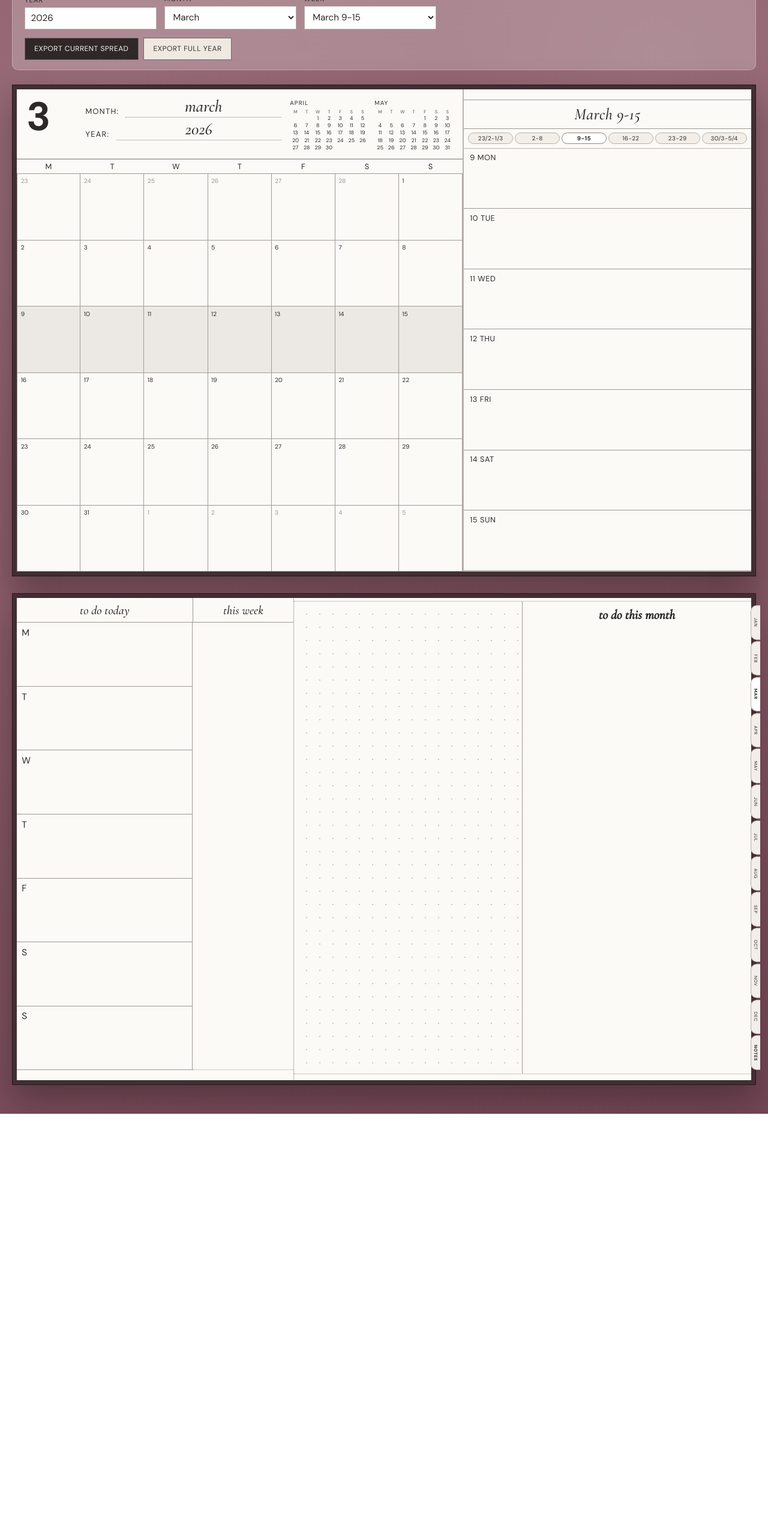
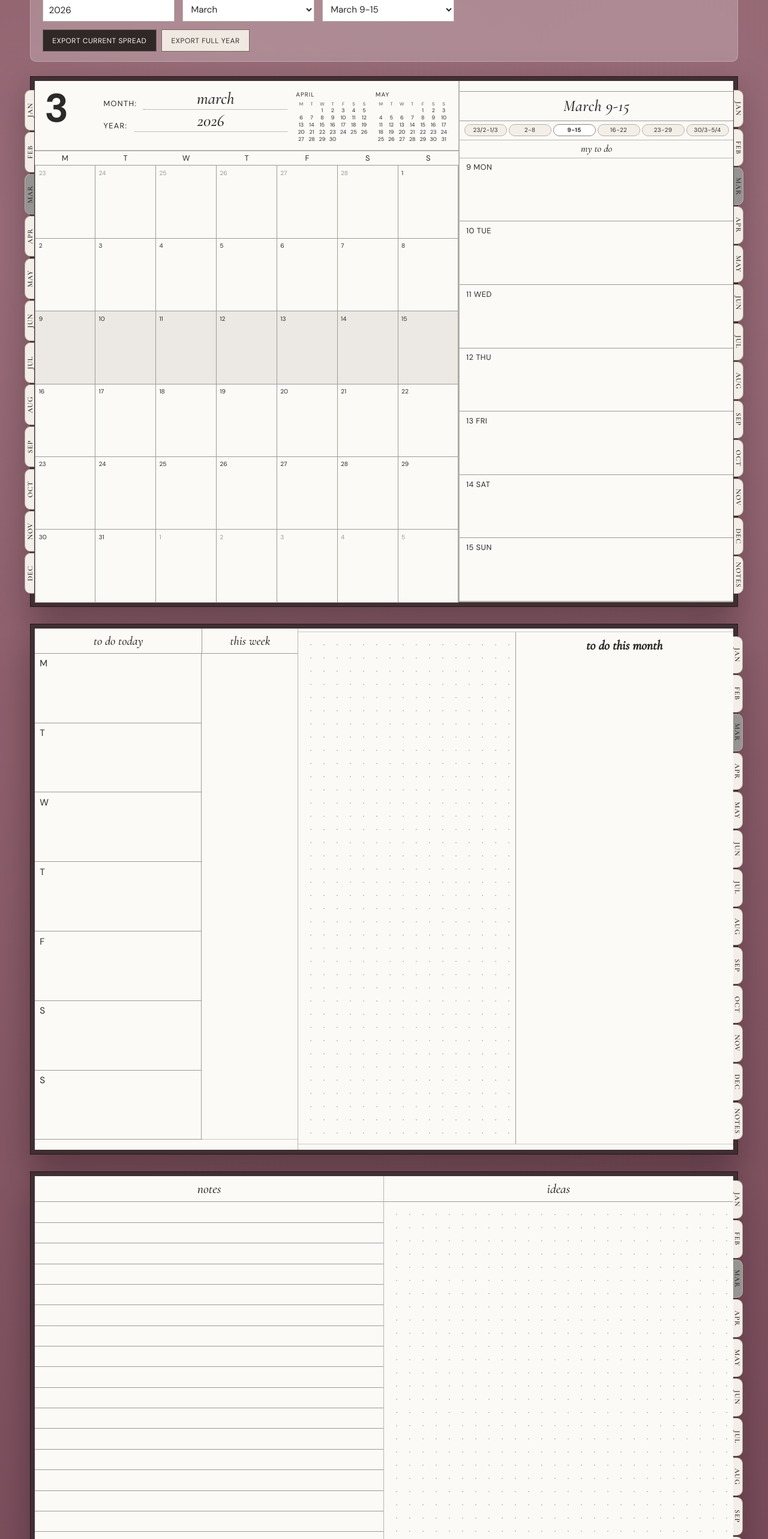
Before and after one commit to MedicD21/MorganPlanner, a React (Vite) app in the folder planner-generator/: page / in a window 1280 px wide. Shown: the part 140-2706 px from the top of the page at 60% size. Before the commit the page ends 1997 px from the top, so only its background shows below. Built offline with nearby package versions, Linux system fonts and the light colour scheme.

Commit message:
feat: enhance MonthlyView with new notes and planning sections, improve layout and styles

```diff
--- a/planner-generator/src/App.css
+++ b/planner-generator/src/App.css
@@ -126,6 +126,7 @@
 
 .month-paper {
   border-right: 1px solid #bcb3ad;
+  overflow: visible;
 }
 
 .month-header {
@@ -297,8 +298,9 @@
 
 .week-paper {
   border-left: 1px solid #bcb3ad;
+  overflow: visible;
   display: grid;
-  grid-template-rows: auto auto 1fr;
+  grid-template-rows: auto auto auto 1fr;
 }
 
 .week-header {
@@ -344,6 +346,27 @@
 .week-tab:focus-visible {
   outline: 2px solid #6f625d;
   outline-offset: 1px;
+}
+
+.spread-link {
+  display: block;
+  text-align: center;
+  text-decoration: none;
+  border-bottom: 1px solid #bcb3ad;
+  padding: 0.24rem 0.45rem 0.3rem;
+  font-family: "Cormorant Garamond", "Palatino Linotype", serif;
+  font-size: 1.04rem;
+  font-style: italic;
+  color: #2d2928;
+}
+
+.spread-link:hover {
+  background: rgba(180, 169, 157, 0.18);
+}
+
+.spread-link:focus-visible {
+  outline: 2px solid #6f625d;
+  outline-offset: -2px;
 }
 
 .week-lines {
@@ -441,7 +464,7 @@
 }
 
 .todo-month-panel .month-tabs-right {
-  right: -0.95rem;
+  right: -1rem;
   top: 0.4rem;
   bottom: 0.4rem;
 }
@@ -453,6 +476,60 @@
   font-size: clamp(1.1rem, 1.7vw, 1.55rem);
   font-style: italic;
   font-weight: 600;
+}
+
+.notes-page-spread {
+  grid-template-columns: 1fr 1fr;
+}
+
+.notes-ruled-paper,
+.notes-dotted-paper {
+  display: grid;
+  grid-template-rows: auto 1fr;
+}
+
+.notes-ruled-paper {
+  border-right: 1px solid #bcb3ad;
+}
+
+.notes-dotted-paper {
+  overflow: visible;
+}
+
+.notes-page-header {
+  text-align: center;
+  padding: 0.5rem 0.35rem;
+  border-bottom: 1px solid var(--line);
+  font-family: "Cormorant Garamond", "Palatino Linotype", serif;
+  font-size: clamp(1.05rem, 1.7vw, 1.5rem);
+  font-style: italic;
+}
+
+.ruled-notes-body {
+  display: grid;
+  grid-template-rows: repeat(24, 1fr);
+  border-bottom: 1px dotted var(--line);
+}
+
+.ruled-line {
+  border-bottom: 1px solid var(--line);
+}
+
+.dotted-notes-body {
+  border-bottom: 1px dotted var(--line);
+  background-image: radial-gradient(
+    circle at center,
+    var(--dot) 0.9px,
+    transparent 0.9px
+  );
+  background-size: 22px 22px;
+  background-position: 10px 10px;
+}
+
+.notes-dotted-paper .month-tabs-right {
+  right: -1rem;
+  top: 0.4rem;
+  bottom: 0.4rem;
 }
 
 .month-tabs {
@@ -486,8 +563,9 @@
   display: flex;
   align-items: center;
   justify-content: center;
-  font-family: "DM Sans", "Avenir Next", "Segoe UI", sans-serif;
-  font-size: 0.46rem;
+  font-family: "Cormorant Garamond", "Palatino Linotype", serif;
+  font-size: 0.75rem;
+  font-weight: 900;
   letter-spacing: 0.08em;
   writing-mode: vertical-rl;
   text-orientation: mixed;
@@ -498,14 +576,14 @@
 }
 
 .month-tabs-right .month-tab {
-  border-right: none;
-  border-left: 1px solid #b8b0a8;
-  border-radius: 10px 0 0 10px;
+  border-right: 1px solid #b8b0a8;
+  border-left: none;
+  border-radius: 0 10px 10px 0;
   transform: none;
 }
 
 .month-tab.active {
-  background: #fff;
+  background: #969492;
   font-weight: 700;
 }
 
@@ -538,11 +616,29 @@
   }
 }
 
-@media screen and (max-width: 820px) {
+@media screen and (min-width: 744px) and (max-width: 1366px) {
+  .app-shell {
+    padding: 1.15rem 0.75rem 1.8rem;
+  }
+
+  .controls-panel,
+  .planner-previews {
+    width: min(1180px, 100%);
+  }
+
+  .planner-spread {
+    min-height: 0;
+    height: auto;
+    aspect-ratio: 4 / 3;
+  }
+}
+
+@media screen and (max-width: 740px) {
   .planner-spread,
   .notes-spread {
     grid-template-columns: 1fr;
     min-height: auto;
+    aspect-ratio: auto;
   }
 
   .month-paper,
@@ -564,7 +660,7 @@
 
 @media print {
   @page {
-    size: landscape;
+    size: 12in 9in;
     margin: 0.2in;
   }
 
@@ -584,18 +680,20 @@
   }
 
   .planner-previews {
-    width: 100%;
+    width: 11.6in;
     gap: 0;
   }
 
   .planner-spread {
+    width: 11.6in;
     grid-template-columns: 1.55fr 1fr;
     box-shadow: none;
     border: none;
     background: #fff;
     padding: 0;
     min-height: 0;
-    height: 7.2in;
+    height: 8.6in;
+    aspect-ratio: auto;
     break-after: page;
     page-break-after: always;
   }
@@ -604,12 +702,17 @@
     grid-template-columns: 1fr 1.65fr;
   }
 
+  .notes-page-spread {
+    grid-template-columns: 1fr 1fr;
+  }
+
   .planner-paper {
     border: 1px solid #938e88;
   }
 
   .week-tab,
-  .month-tab {
+  .month-tab,
+  .spread-link {
     color: #2d2928 !important;
     text-decoration: none !important;
   }
--- a/planner-generator/src/planner/MonthlyView.tsx
+++ b/planner-generator/src/planner/MonthlyView.tsx
@@ -39,11 +39,21 @@ interface WeekTabsProps {
   onWeekIndexChange?: (weekIndex: number) => void;
 }
 
-function getMonthWeekId(pageSet: string, month: number, weekIndex: number): string {
+const NOTES_RULED_LINE_COUNT = 24;
+
+function getMonthWeekId(
+  pageSet: string,
+  month: number,
+  weekIndex: number,
+): string {
   return `${pageSet}-month-${month}-week-${weekIndex}`;
 }
 
-function getNotesId(pageSet: string, month: number): string {
+function getPlanningId(pageSet: string, month: number): string {
+  return `${pageSet}-month-${month}-planning`;
+}
+
+function getNotesPageId(pageSet: string, month: number): string {
   return `${pageSet}-month-${month}-notes`;
 }
 
@@ -66,7 +76,10 @@ function MiniCalendar({ year, month }: MiniCalendarProps) {
   const data = generateCalendar(year, month);
 
   return (
-    <div className="mini-calendar" aria-label={`${data.monthName} ${data.year}`}>
+    <div
+      className="mini-calendar"
+      aria-label={`${data.monthName} ${data.year}`}
+    >
       <div className="mini-calendar-title">{data.monthName.toUpperCase()}</div>
       <div className="mini-calendar-weekdays">
         {WEEKDAY_INITIALS.map((day) => (
@@ -89,7 +102,12 @@ function MiniCalendar({ year, month }: MiniCalendarProps) {
   );
 }
 
-function MonthTabs({ activeMonth, side, pageSet, onMonthChange }: MonthTabsProps) {
+function MonthTabs({
+  activeMonth,
+  side,
+  pageSet,
+  onMonthChange,
+}: MonthTabsProps) {
   return (
     <div className={`month-tabs month-tabs-${side}`} aria-label="Month tabs">
       {MONTH_NAMES.map((name, index) => {
@@ -119,7 +137,11 @@ function MonthTabs({ activeMonth, side, pageSet, onMonthChange }: MonthTabsProps
       })}
 
       {side === "right" ? (
-        <a className="month-tab month-tab-notes" href={`#${getNotesId(pageSet, activeMonth)}`} title="Go to notes">
+        <a
+          className="month-tab month-tab-notes"
+          href={`#${getNotesPageId(pageSet, activeMonth)}`}
+          title="Go to notes"
+        >
           NOTES
         </a>
       ) : null}
@@ -127,7 +149,13 @@ function MonthTabs({ activeMonth, side, pageSet, onMonthChange }: MonthTabsProps
   );
 }
 
-function WeekTabs({ weeks, activeWeekIndex, month, pageSet, onWeekIndexChange }: WeekTabsProps) {
+function WeekTabs({
+  weeks,
+  activeWeekIndex,
+  month,
+  pageSet,
+  onWeekIndexChange,
+}: WeekTabsProps) {
   const isInteractive = typeof onWeekIndexChange === "function";
 
   return (
@@ -170,7 +198,10 @@ function WeekTabs({ weeks, activeWeekIndex, month, pageSet, onWeekIndexChange }:
 
 function renderWeeklyRows(week: CalendarCell[]) {
   return week.map((cell, index) => (
-    <div key={`${cell.year}-${cell.month}-${cell.dayNumber}-${index}`} className="weekly-row">
+    <div
+      key={`${cell.year}-${cell.month}-${cell.dayNumber}-${index}`}
+      className="weekly-row"
+    >
       <div className="weekly-row-label">{`${cell.dayNumber} ${WEEKDAY_SHORT[index]}`}</div>
     </div>
   ));
@@ -187,8 +218,12 @@ export default function MonthlyView({
   onWeekIndexChange,
 }: MonthlyViewProps) {
   const calendarData = generateCalendar(year, month);
-  const safeWeekIndex = Math.max(0, Math.min(weekIndex, calendarData.weeks.length - 1));
-  const selectedWeek = calendarData.weeks[safeWeekIndex] ?? calendarData.weeks[0];
+  const safeWeekIndex = Math.max(
+    0,
+    Math.min(weekIndex, calendarData.weeks.length - 1),
+  );
+  const selectedWeek =
+    calendarData.weeks[safeWeekIndex] ?? calendarData.weeks[0];
 
   const nextMonth = shiftMonth(year, month, 1);
   const monthAfterNext = shiftMonth(year, month, 2);
@@ -200,7 +235,8 @@ export default function MonthlyView({
   }
 
   const monthWeekId = getMonthWeekId(pageSet, month, safeWeekIndex);
-  const notesId = getNotesId(pageSet, month);
+  const planningId = getPlanningId(pageSet, month);
+  const notesPageId = getNotesPageId(pageSet, month);
 
   return (
     <div className="planner-previews">
@@ -213,7 +249,12 @@ export default function MonthlyView({
           data-planner-kind="month-week"
         >
           <article className="planner-paper month-paper">
-            <MonthTabs activeMonth={month} side="left" pageSet={pageSet} onMonthChange={onMonthChange} />
+            <MonthTabs
+              activeMonth={month}
+              side="left"
+              pageSet={pageSet}
+              onMonthChange={onMonthChange}
+            />
 
             <header className="month-header">
               <div className="month-number">{month}</div>
@@ -235,7 +276,10 @@ export default function MonthlyView({
 
               <div className="mini-calendars-wrap">
                 <MiniCalendar year={nextMonth.year} month={nextMonth.month} />
-                <MiniCalendar year={monthAfterNext.year} month={monthAfterNext.month} />
+                <MiniCalendar
+                  year={monthAfterNext.year}
+                  month={monthAfterNext.month}
+                />
               </div>
             </header>
 
@@ -250,9 +294,14 @@ export default function MonthlyView({
                 {calendarData.weeks.map((week, rowIndex) =>
                   week.map((cell, colIndex) => {
                     const isActiveWeek = rowIndex === safeWeekIndex;
-                    const isInteractiveCell = typeof onWeekIndexChange === "function";
+                    const isInteractiveCell =
+                      typeof onWeekIndexChange === "function";
 
-                    const classNames = [cell.inMonth ? "calendar-cell" : "calendar-cell outside-month"];
+                    const classNames = [
+                      cell.inMonth
+                        ? "calendar-cell"
+                        : "calendar-cell outside-month",
+                    ];
                     if (isActiveWeek) {
                       classNames.push("active-week");
                     }
@@ -264,11 +313,18 @@ export default function MonthlyView({
                       <div
                         key={`${rowIndex}-${colIndex}-${cell.year}-${cell.month}-${cell.dayNumber}`}
                         className={classNames.join(" ")}
-                        onClick={isInteractiveCell ? () => onWeekIndexChange(rowIndex) : undefined}
+                        onClick={
+                          isInteractiveCell
+                            ? () => onWeekIndexChange(rowIndex)
+                            : undefined
+                        }
                         onKeyDown={
                           isInteractiveCell
                             ? (event) => {
-                                if (event.key === "Enter" || event.key === " ") {
+                                if (
+                                  event.key === "Enter" ||
+                                  event.key === " "
+                                ) {
                                   event.preventDefault();
                                   onWeekIndexChange(rowIndex);
                                 }
@@ -277,7 +333,11 @@ export default function MonthlyView({
                         }
                         role={isInteractiveCell ? "button" : undefined}
                         tabIndex={isInteractiveCell ? 0 : undefined}
-                        title={isInteractiveCell ? `Set week to ${formatWeekRange(week)}` : undefined}
+                        title={
+                          isInteractiveCell
+                            ? `Set week to ${formatWeekRange(week)}`
+                            : undefined
+                        }
                       >
                         <span>{cell.dayNumber}</span>
                       </div>
@@ -289,6 +349,12 @@ export default function MonthlyView({
           </article>
 
           <article className="planner-paper week-paper">
+            <MonthTabs
+              activeMonth={month}
+              side="right"
+              pageSet={pageSet}
+              onMonthChange={onMonthChange}
+            />
             <header className="week-header">{weekTitle}</header>
             <WeekTabs
               weeks={calendarData.weeks}
@@ -297,6 +363,13 @@ export default function MonthlyView({
               pageSet={pageSet}
               onWeekIndexChange={onWeekIndexChange}
             />
+            <a
+              className="spread-link to-planning-link"
+              href={`#${planningId}`}
+              title="Go to planning page"
+            >
+              my to do
+            </a>
             <div className="week-lines">{renderWeeklyRows(selectedWeek)}</div>
           </article>
         </section>
@@ -304,11 +377,11 @@ export default function MonthlyView({
 
       {showNotes ? (
         <section
-          id={notesId}
+          id={planningId}
           className="planner-spread notes-spread planner-print-page"
           data-planner-page
           data-planner-set={pageSet}
-          data-planner-kind="notes"
+          data-planner-kind="planning"
         >
           <article className="planner-paper notes-left-paper">
             <div className="notes-left-top">
@@ -344,6 +417,38 @@ export default function MonthlyView({
           </article>
         </section>
       ) : null}
+
+      {showNotes ? (
+        <section
+          id={notesPageId}
+          className="planner-spread notes-page-spread planner-print-page"
+          data-planner-page
+          data-planner-set={pageSet}
+          data-planner-kind="notes"
+        >
+          <article className="planner-paper notes-ruled-paper">
+            <header className="notes-page-header">notes</header>
+            <div className="ruled-notes-body">
+              {Array.from({ length: NOTES_RULED_LINE_COUNT }).map(
+                (_, index) => (
+                  <div key={`ruled-line-${index}`} className="ruled-line" />
+                ),
+              )}
+            </div>
+          </article>
+
+          <article className="planner-paper notes-dotted-paper">
+            <header className="notes-page-header">ideas</header>
+            <div className="dotted-notes-body" />
+            <MonthTabs
+              activeMonth={month}
+              side="right"
+              pageSet={pageSet}
+              onMonthChange={onMonthChange}
+            />
+          </article>
+        </section>
+      ) : null}
     </div>
   );
 }
```
